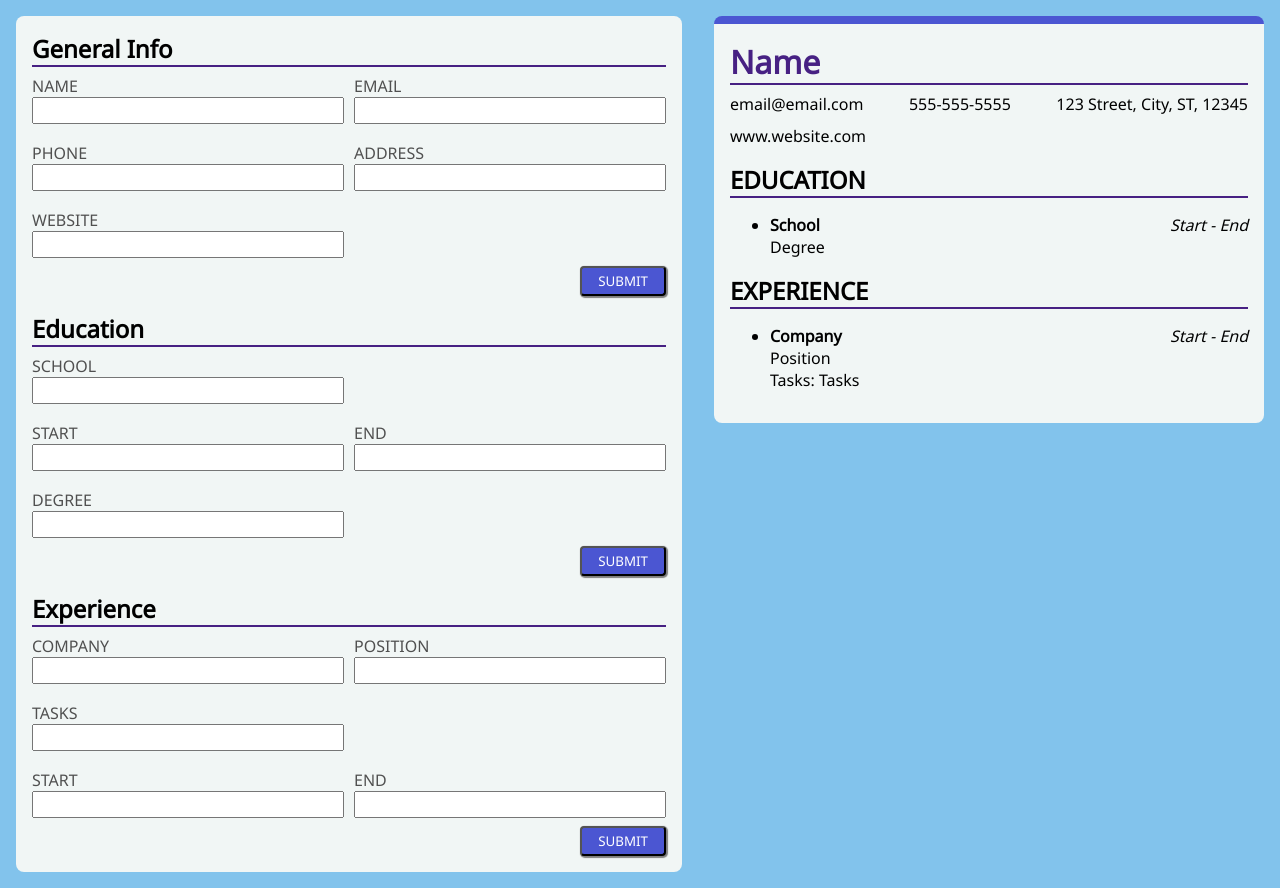
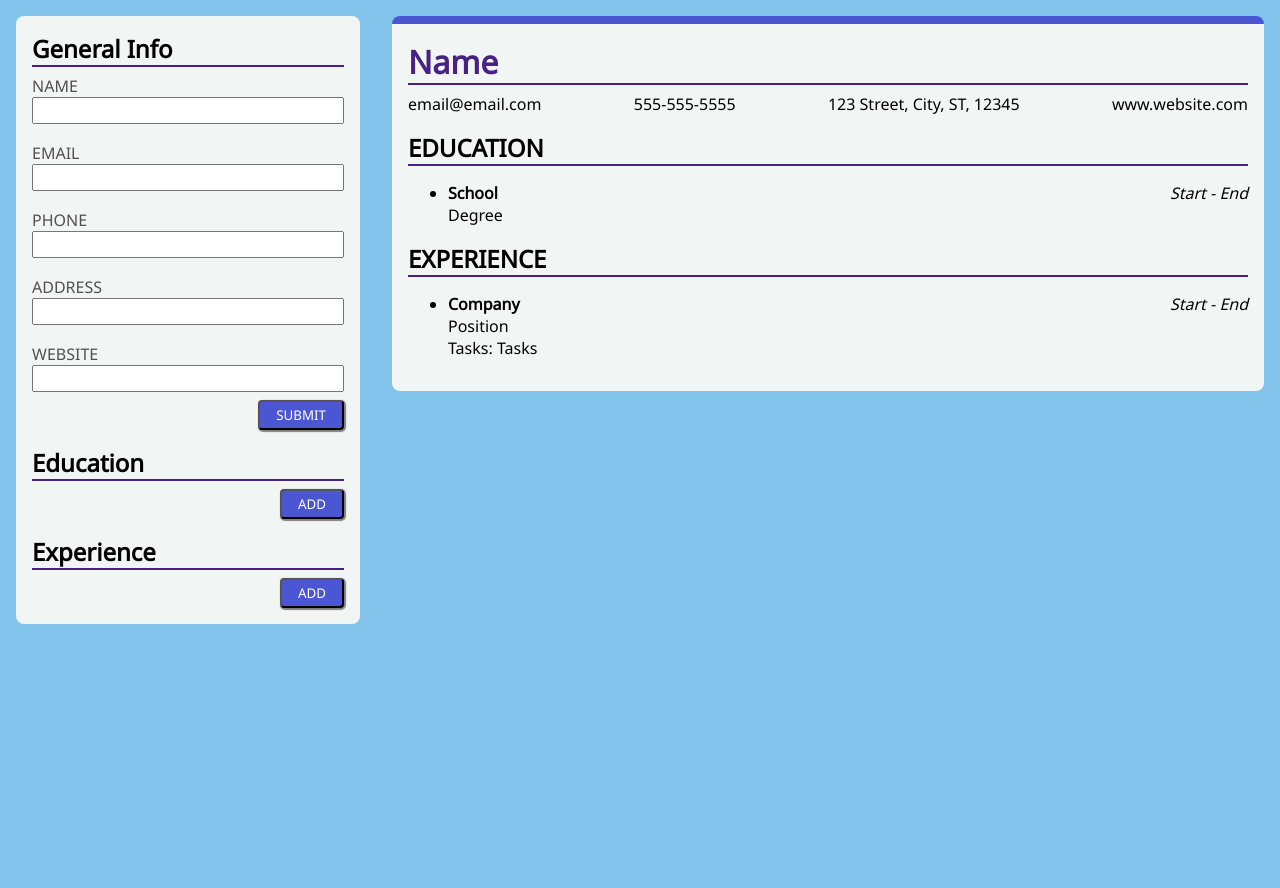
Before and after one commit to jdittert/cv-project, a React (Create React App) app: page / in a window 1280 px wide. After the commit the page ends 800 px from the top, so only its background shows below. Built offline with nearby package versions, Linux system fonts and the light colour scheme.

Commit message:
Allow education and experience forms to be toggled

```diff
--- a/src/components/general.js
+++ b/src/components/general.js
@@ -17,7 +17,9 @@ class General extends Component {
                 website: 'www.website.com'
             },
             education: [{school: 'School', start: 'Start', end: 'End', degree: 'Degree', id: uniqid()}],
-            experience: [{company: 'Company', position: 'Position', tasks: 'Tasks', start: 'Start', end: 'End', id: uniqid()}]
+            experience: [{company: 'Company', position: 'Position', tasks: 'Tasks', start: 'Start', end: 'End', id: uniqid()}],
+            addEducation: false,
+            addExperience: false
         }
     }
 
@@ -38,6 +40,16 @@ class General extends Component {
         personalForm.reset();
     }
 
+    addEducation = (e) => {
+        e.preventDefault();
+        this.setState({addEducation: true})
+    }
+
+    cancelEducation = (e) => {
+        e.preventDefault();
+        this.setState({addEducation: false})
+    }
+
     onSubmitEducation = (e) => {
         e.preventDefault();
         const educationForm = e.target;
@@ -53,9 +65,20 @@ class General extends Component {
         let removeDefault = this.state.education.filter(entry => {return entry.school !== 'School'});
         if (removeDefault.length === 0) removeDefault = [];
         this.setState({
-            education: removeDefault.concat(eduEntry)
+            education: removeDefault.concat(eduEntry),
+            addEducation: false
         });
         educationForm.reset();
+    }
+
+    addExperience = (e) => {
+        e.preventDefault();
+        this.setState({addExperience: true})
+    }
+
+    cancelExperience = (e) => {
+        e.preventDefault();
+        this.setState({addExperience: false})
     }
 
     onSubmitExperience = (e) => {
@@ -74,7 +97,8 @@ class General extends Component {
         let removeDefault = this.state.experience.filter(entry => {return entry.company !== 'Company'});
         if (removeDefault.length === 0) removeDefault = [];
         this.setState({
-            experience: removeDefault.concat(expEntry)
+            experience: removeDefault.concat(expEntry),
+            addExperience: false
         });
         experienceForm.reset();
     }
@@ -102,49 +126,31 @@ class General extends Component {
                             </form>
                         </div>
                     </div>
-                    <div className='education'>
+                    <div className='education'
+                    id='education-field'>
                         <div className='section-header'>Education</div>
-                        <div className='education-form'>
-                            <form onSubmit={this.onSubmitEducation}
-                            id='education-form'>
-                                <div className='education-inputs'>
-                                    <Input field='school' />
-                                    <div className='date-inputs'>
-                                        <Input field='start' />
-                                        <Input field='end' />
-                                    </div>
-                                    <Input field='degree' />
-                                </div>
-                            <div className='submit-button'>
-                                <button type='submit'>SUBMIT</button>
-                            </div>
-                            </form>
+                        <div>
+                            {this.state.addEducation ? <EducationForm onSubmit={this.onSubmitEducation} onCancel={this.cancelEducation} /> : ''}
+                        </div>
+                        <div className='submit-button'
+                        id='add-edu-button'>
+                            {this.state.addEducation ? '' : <button onClick={this.addEducation}>ADD</button>}
                         </div>
                     </div>
                     <div className='experience'>
                         <div className='section-header'>Experience</div>
-                        <div className='experience-form'>
-                            <form onSubmit={this.onSubmitExperience}
-                            id='experience-form'>
-                                <div className='form-inputs'>
-                                    <Input field='company' />
-                                    <Input field='position' />
-                                    <Input field='tasks' />
-                                    <div className='date-inputs'>
-                                        <Input field='start' />
-                                        <Input field='end' />
-                                    </div>
-                                </div>
-                            <div className='submit-button'>
-                                <button type='submit'>SUBMIT</button>
-                            </div>
-                            </form>
+                        <div>
+                        {this.state.addExperience ? <ExperienceForm onSubmit={this.onSubmitExperience} onCancel={this.cancelExperience} /> : ''}
+                        </div>
+                        <div className='submit-button'
+                        id='add-exp-button'>
+                            {this.state.addExperience ? '' : <button onClick={this.addExperience}>ADD</button>}
                         </div>
                     </div>
                 </div>
-                <div>
-                    <Display personal={this.state.personal} education={this.state.education} experience={this.state.experience} />
-                </div>
+                    <div>
+                        <Display personal={this.state.personal} education={this.state.education} experience={this.state.experience} />
+                    </div>
             </div>
         );
     }
@@ -168,4 +174,55 @@ function Input (props) {
     );
 }
 
+function EducationForm (props) {
+    const {onSubmit} = props;
+    const {onCancel} = props;
+    return (
+        <div className='education-form'>
+            <form onSubmit={onSubmit}
+            id='education-form'>
+                <div className='education-inputs'>
+                    <Input field='school' />
+                    <div className='date-inputs'>
+                        <Input field='start' />
+                        <Input field='end' />
+                    </div>
+                    <Input field='degree' />
+                </div>
+            <div className='submit-button'>
+                <button type='submit'>SUBMIT</button>
+                <button className='cancel'
+                onClick={onCancel}>CANCEL</button>
+            </div>
+            </form>
+        </div>
+    )
+}
+
+function ExperienceForm (props) {
+    const {onSubmit} = props;
+    const {onCancel} = props;
+    return (
+        <div className='experience-form'>
+            <form onSubmit={onSubmit}
+            id='experience-form'>
+                <div className='form-inputs'>
+                    <Input field='company' />
+                    <Input field='position' />
+                    <Input field='tasks' />
+                    <div className='date-inputs'>
+                        <Input field='start' />
+                        <Input field='end' />
+                    </div>
+                </div>
+            <div className='submit-button'>
+                <button type='submit'>SUBMIT</button>
+                <button onClick={onCancel}
+                className='cancel'>CANCEL</button>
+            </div>
+            </form>
+        </div>
+    )
+}
+
 export default General;
--- a/src/styles/FormSide.css
+++ b/src/styles/FormSide.css
@@ -42,6 +42,7 @@ button {
 .submit-button {
     display: flex;
     justify-content: flex-end;
+    gap: .5rem;
 }
 
 .education-inputs {
@@ -55,3 +56,11 @@ button {
     justify-content: space-between;
     gap: 10px;
 }
+
+.cancel {
+    background-color: var(--cancel-color);
+}
+
+.hide {
+    display: none;
+}
```
